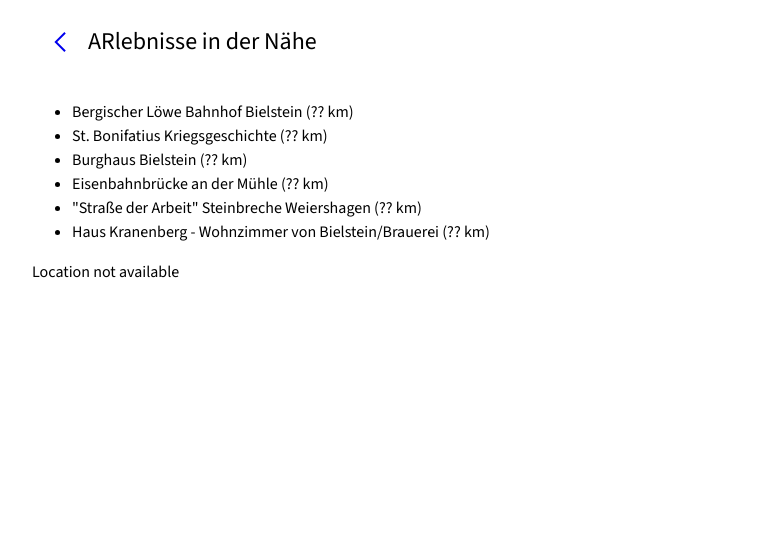
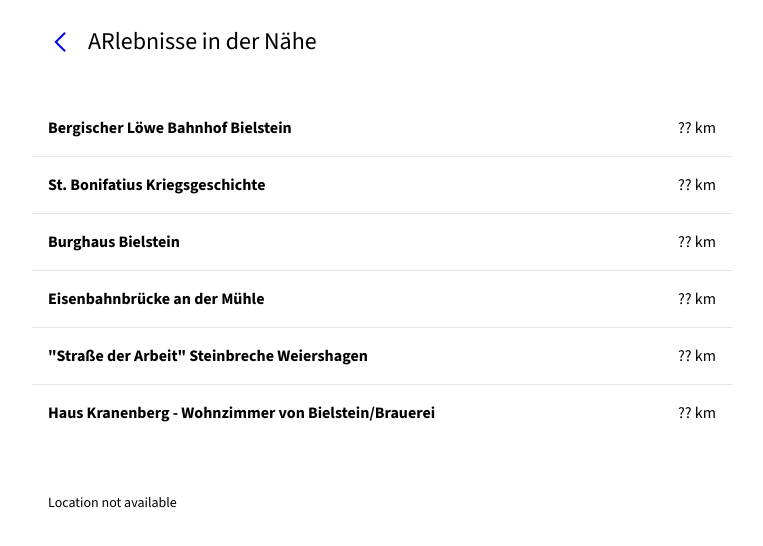
Before and after one commit to mi-classroom/mi-web-technologien-beiboot-ss2023-finnge, a SvelteKit app: page /start/umgebung in a window 1280 px wide. Shown: the top 546 px of the page, without its empty margins (258-1021 px from the left). Built offline with nearby package versions, Linux system fonts and the light colour scheme; no server answers; a web font is replaced by a local one.

Commit message:
feat: add styling

```diff
--- a/src/routes/start/umgebung/+page.svelte
+++ b/src/routes/start/umgebung/+page.svelte
@@ -22,19 +22,52 @@
 </script>
 
 <TopBar title="ARlebnisse in der Nähe" />
+
 <ul>
   {#each arExperienceData as datum}
     <li>
-      {datum.title} ({$hasLiveLocation
-        ? niceDistance(datum.geoLocation, $currentLocation)
-        : "?? km"})
+      <span class="title">{datum.title}</span>
+      <span class="distance"
+        >{$hasLiveLocation
+          ? niceDistance(datum.geoLocation, $currentLocation)
+          : "?? km"}</span
+      >
     </li>
   {/each}
 </ul>
 
-{#if $hasLiveLocation}
-  <p>Latitude: {$currentLocation.latitude}</p>
-  <p>Longitude: {$currentLocation.longitude}</p>
-{:else}
-  <p>Location not available</p>
-{/if}
+<p class="m-t-xxl fs-xs">
+  {#if $hasLiveLocation}
+    Latitude: <span class="ff-mono">{$currentLocation.latitude}</span><br />
+    Longitude: <span class="ff-mono">{$currentLocation.longitude}</span>
+  {:else}
+    Location not available
+  {/if}
+</p>
+
+
+<style>
+  ul {
+    list-style: none;
+    padding: 0;
+  }
+
+  li {
+    padding: var(--spacing-md) var(--outer-margin);
+    border-bottom: 1px solid var(--color-lighter);
+    display: flex;
+    justify-content: space-between;
+  }
+
+  li:last-child {
+    border-bottom: none;
+  }
+
+  .title {
+    font-weight: bold;
+  }
+
+  p {
+    padding: var(--spacing-xxs) var(--outer-margin);
+  }
+</style>
--- a/src/styles/utility.scss
+++ b/src/styles/utility.scss
@@ -67,3 +67,28 @@
 .width-full {
   width: 100%;
 }
+
+/**
+ * Spacing
+ */
+.m-t-xxs {
+  margin-top: var(--spacing-xxs);
+}
+.m-t-xs {
+  margin-top: var(--spacing-xs);
+}
+.m-t-sm {
+  margin-top: var(--spacing-sm);
+}
+.m-t-md {
+  margin-top: var(--spacing-md);
+}
+.m-t-lg {
+  margin-top: var(--spacing-lg);
+}
+.m-t-xl {
+  margin-top: var(--spacing-xl);
+}
+.m-t-xxl {
+  margin-top: var(--spacing-xxl);
+}
```
Also changed, not shown: src/app.scss (line endings or trailing spaces).
